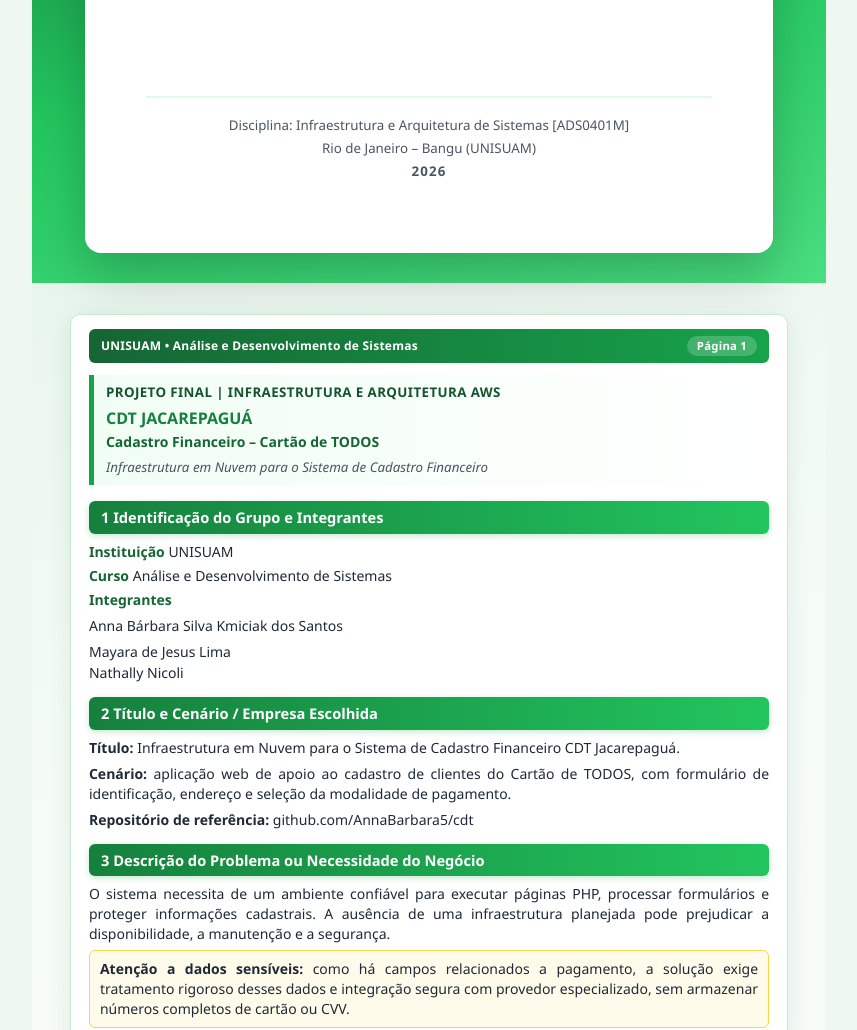
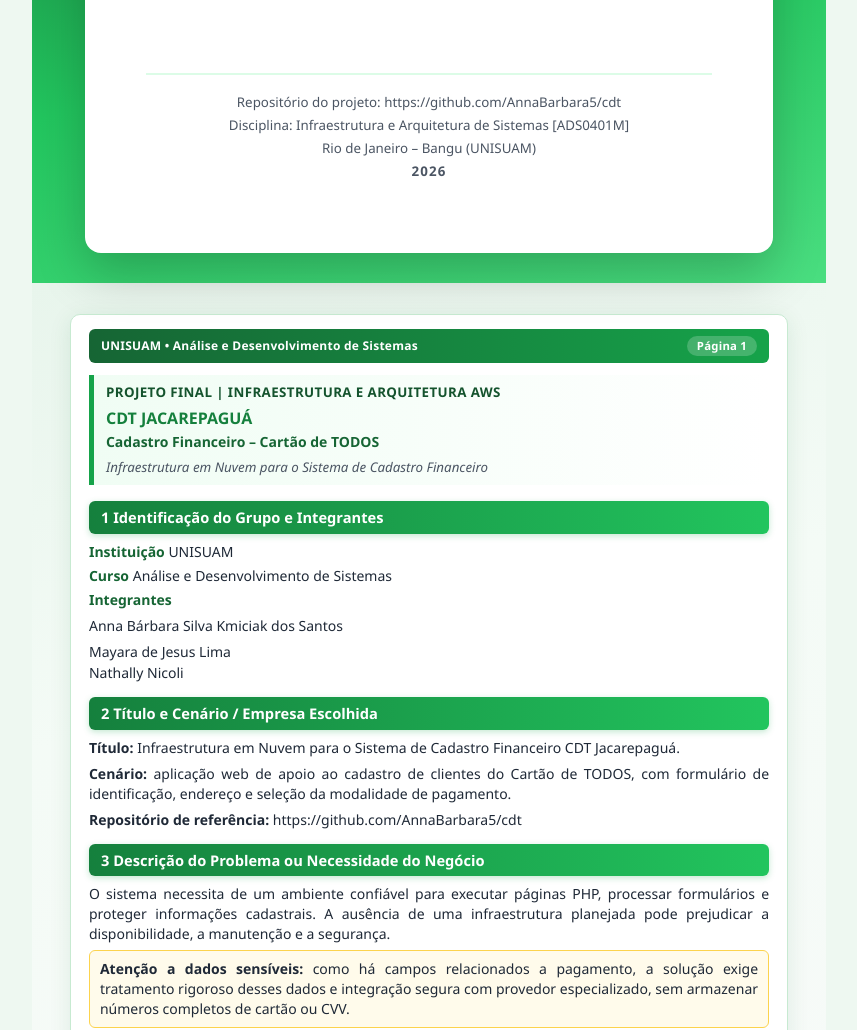
Before and after one commit to AnnaBarbara5/cdt, a website: page docs/2026-2-BG-PREPROJETO-INFRA-GR-03-CDT.html in a window 1280 px wide. Shown: the part 888-1918 px from the top of the page, without its empty margins (211-1068 px from the left). Drawn offline with Linux system fonts and the light colour scheme.

Commit message:
Atualiza PDF do projeto final com link do repositório GitHub.
Co-authored-by: Cursor <cursoragent@cursor.com>

```diff
--- a/docs/2026-2-BG-PREPROJETO-INFRA-GR-03-CDT.html
+++ b/docs/2026-2-BG-PREPROJETO-INFRA-GR-03-CDT.html
@@ -497,6 +497,7 @@
     </div>
 
     <div class="cover-bottom">
+      <p>Repositório do projeto: https://github.com/AnnaBarbara5/cdt</p>
       <p>Disciplina: Infraestrutura e Arquitetura de Sistemas [ADS0401M]</p>
       <p>Rio de Janeiro – Bangu (UNISUAM)</p>
       <p class="cover-year">2026</p>
@@ -528,7 +529,7 @@
     <h2 class="sec">2 Título e Cenário / Empresa Escolhida</h2>
     <p><strong>Título:</strong> Infraestrutura em Nuvem para o Sistema de Cadastro Financeiro CDT Jacarepaguá.</p>
     <p><strong>Cenário:</strong> aplicação web de apoio ao cadastro de clientes do Cartão de TODOS, com formulário de identificação, endereço e seleção da modalidade de pagamento.</p>
-    <p><strong>Repositório de referência:</strong> github.com/AnnaBarbara5/cdt</p>
+    <p><strong>Repositório de referência:</strong> https://github.com/AnnaBarbara5/cdt</p>
 
     <h2 class="sec">3 Descrição do Problema ou Necessidade do Negócio</h2>
     <p>O sistema necessita de um ambiente confiável para executar páginas PHP, processar formulários e proteger informações cadastrais. A ausência de uma infraestrutura planejada pode prejudicar a disponibilidade, a manutenção e a segurança.</p>
```
Also changed, not shown: 1 other file.
